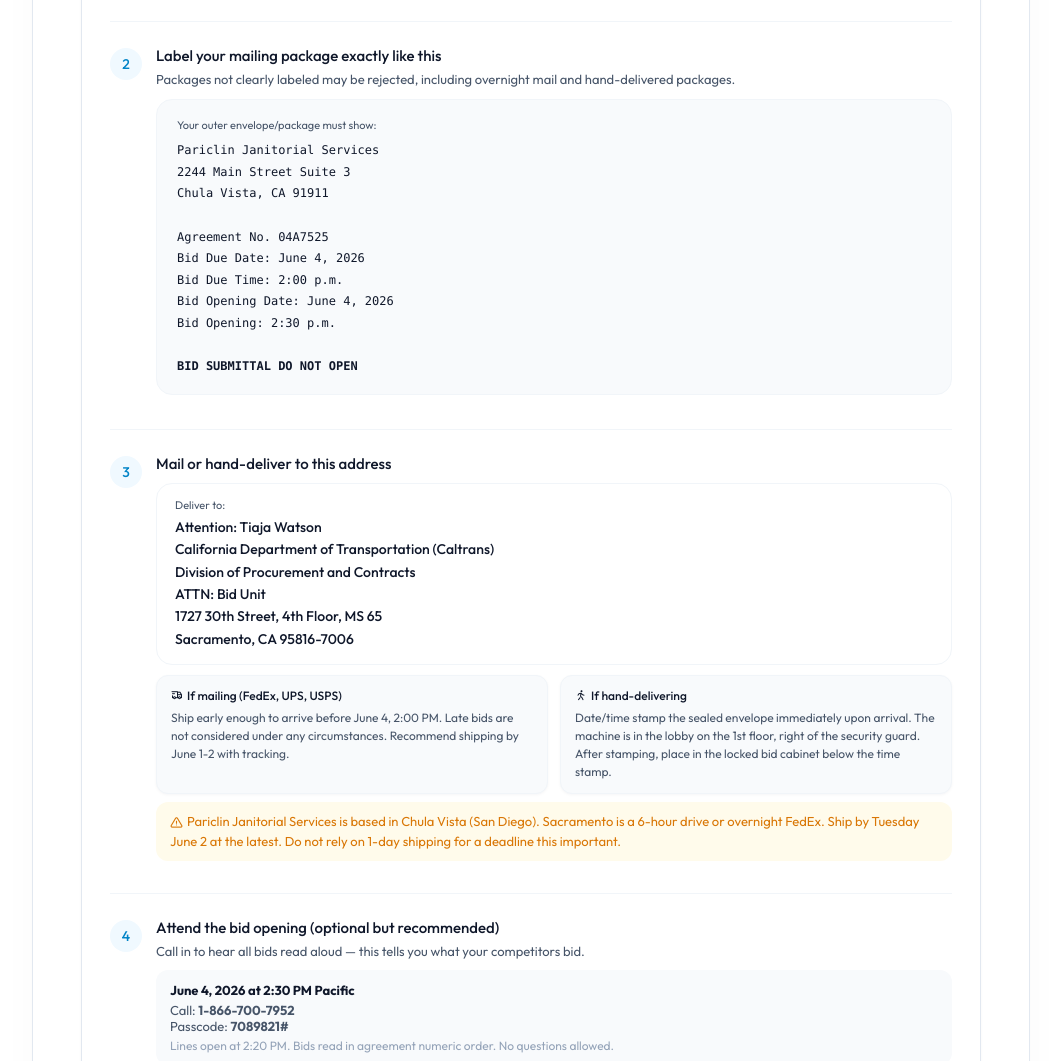
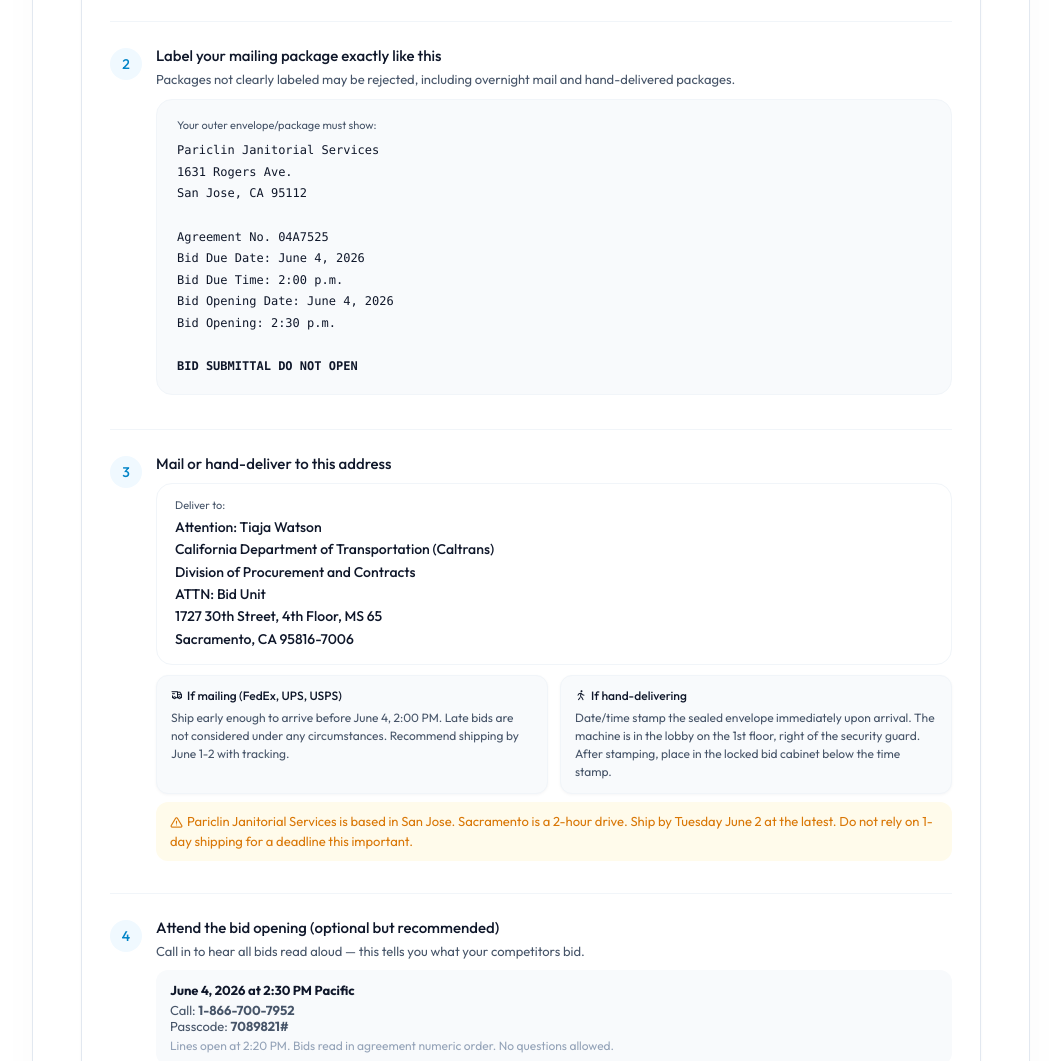
Before and after one commit to iamvazu/tricounty, a plain HTML site: page index.html in a window 1280 px wide. Shown: the part 5823-6884 px from the top of the page, without its empty margins (109-1170 px from the left). Drawn offline with Linux system fonts and the light colour scheme.

Commit message:
Update Pariclin Janitorial Services address to San Jose

```diff
--- a/index.html
+++ b/index.html
@@ -1112,8 +1112,8 @@
       <div class="label-box">
         <span class="lbl">Your outer envelope/package must show:</span>
         Pariclin Janitorial Services<br>
-        2244 Main Street Suite 3<br>
-        Chula Vista, CA 91911<br><br>
+        1631 Rogers Ave.<br>
+        San Jose, CA 95112<br><br>
         Agreement No. 04A7525<br>
         Bid Due Date: June 4, 2026<br>
         Bid Due Time: 2:00 p.m.<br>
@@ -1154,7 +1154,7 @@
         </div>
       </div>
 
-      <div class="warn-box"><i class="ti ti-alert-triangle" aria-hidden="true"></i>Pariclin Janitorial Services is based in Chula Vista (San Diego). Sacramento is a 6-hour drive or overnight FedEx. Ship by Tuesday June 2 at the latest. Do not rely on 1-day shipping for a deadline this important.</div>
+      <div class="warn-box"><i class="ti ti-alert-triangle" aria-hidden="true"></i>Pariclin Janitorial Services is based in San Jose. Sacramento is a 2-hour drive. Ship by Tuesday June 2 at the latest. Do not rely on 1-day shipping for a deadline this important.</div>
     </div>
   </div>
 
```
